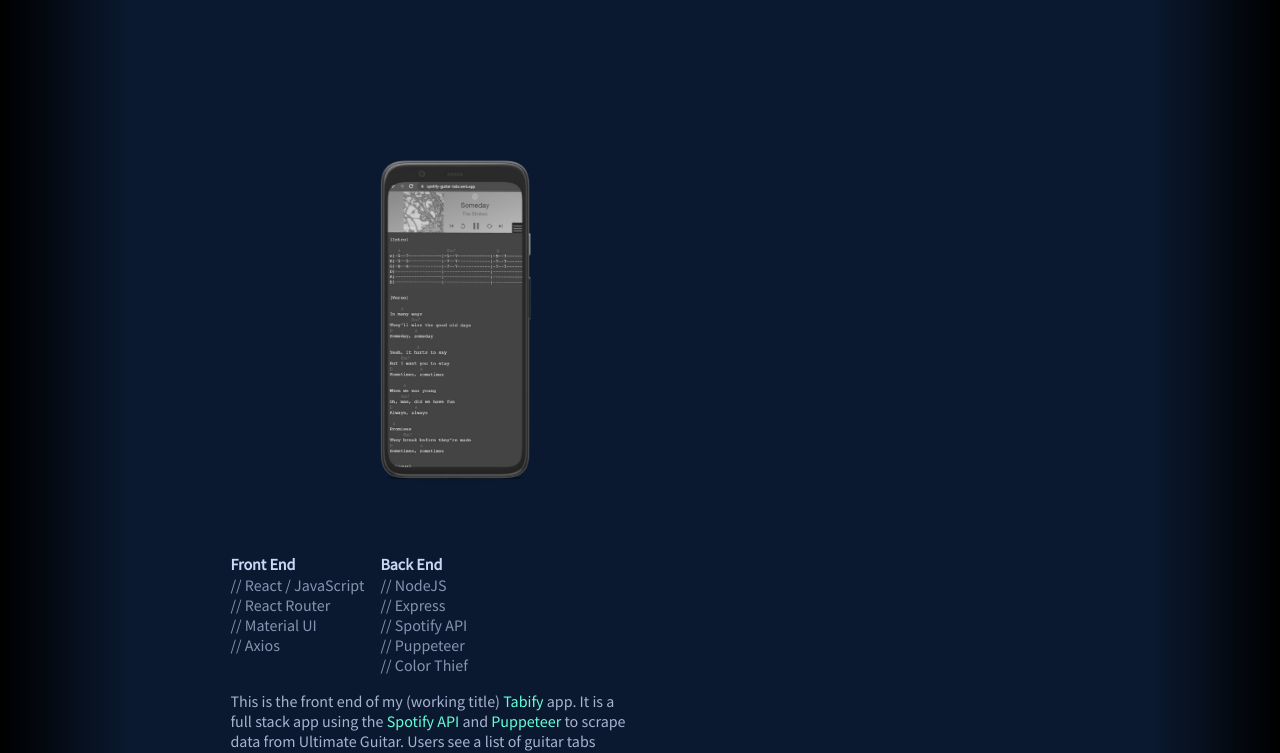
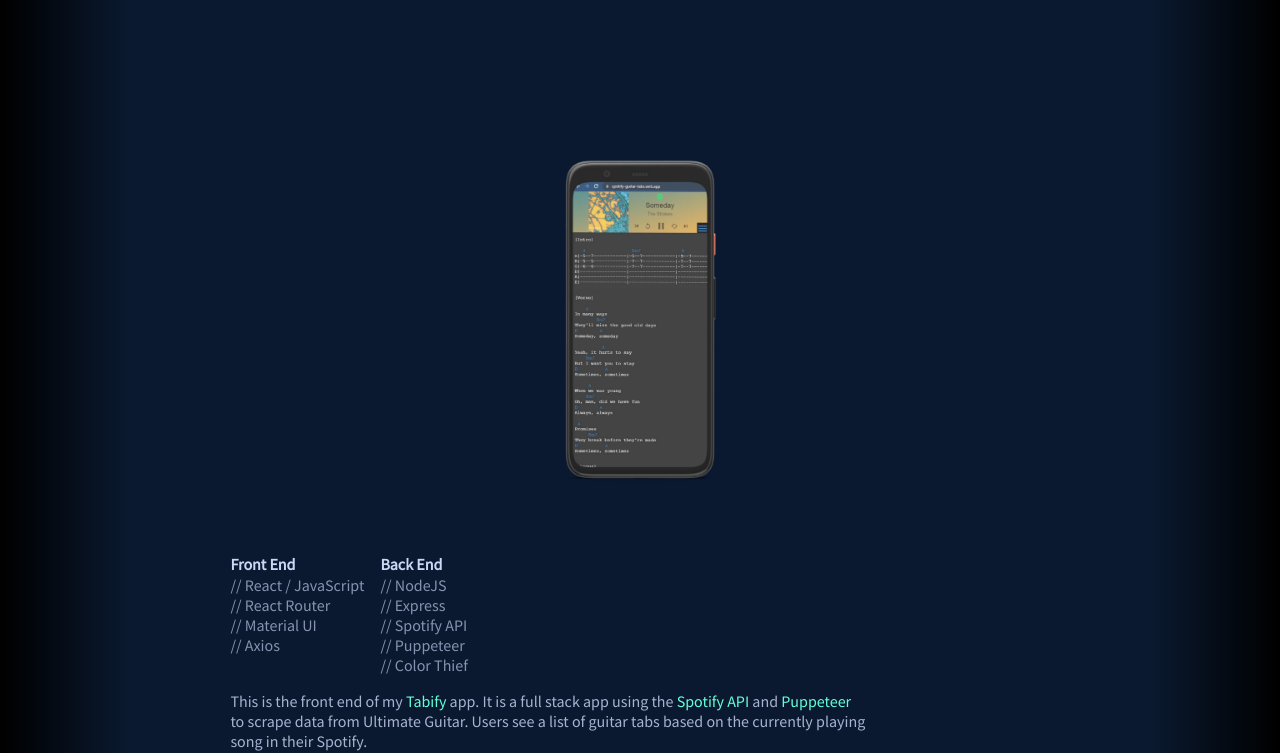
Before and after one commit to ianc1991/ianc1991.github.io, an Angular app: page /#/home in a window 1280 px wide. Shown: the part 1218-1971 px from the top of the page. Built offline with nearby package versions, Linux system fonts and the light colour scheme.

Commit message:
updated img links and descriptions

```diff
--- a/src/app/Components/home-page-min/home-page-min.component.html
+++ b/src/app/Components/home-page-min/home-page-min.component.html
@@ -1,10 +1,8 @@
 <div class="mainContainer">
-
     <div class="aboutMeContainer">
         <h4 class="greenText">Hello, there! My name is</h4>
         <div class="name">
             <h1 class="greetingTitle">Ian Christian.</h1>
-            <h2><span class="subHeading">I'm a web developer.</span></h2>
         </div>
         <p>
             <span class="greenText">Thanks for checking out my projects!</span>
@@ -23,7 +21,7 @@
                     <p>Featured Project</p>
                     <h2>Tabify</h2>
                 </span>
-                <a href="https://spotify-guitar-tabs.web.app/" target="_blank">
+                <a href="https://github.com/ianc1991/Spotify-Tabs" target="_blank">
                     <div class="imgContainer">
                         <img src="../../../assets/tabify-desktop.webp" alt="Tabify desktop">
                         <img src="../../../assets/tabify-mobile.webp" alt="Tabify mobile">
@@ -48,9 +46,8 @@
                 </div>
                 <div class="descriptionContainer">
                     <p>
-                        This is the front end of my (working title) <span class="greenText">Tabify</span> app. It is a full stack app using the <span class="greenText">Spotify API</span>
+                        This is the front end of my <span class="greenText">Tabify</span> app. It is a full stack app using the <span class="greenText">Spotify API</span>
                         and <span class="greenText">Puppeteer</span> to scrape data from Ultimate Guitar. Users see a list of guitar tabs based on the currently playing song in their Spotify.
-                        The front end is hosted on Firebase, while the back end is deployed through Heroku. Load times may be somewhat slow due to using the free tier of Heroku.
                     </p>
                 </div>
                 <div class="square gitHub">
@@ -62,14 +59,12 @@
                 </div>
             </div>
 
-
-
             <div class="movieDbCard card">
                 <span class="cardTitle">
                     <p>Featured Project</p>
                     <h2>MovieDB</h2>
                 </span>
-                <a href="https://moviedb-b069f.web.app/" target="_blank">
+                <a href="https://github.com/ianc1991/movie-db2-front-end-" target="_blank">
                     <div class="imgContainer">
                         <img src="../../../assets/MovieDB_Desktop.webp" alt="MovieDB desktop">
                         <img src="../../../assets/MovieDB_Mobile.webp" alt="MovieDB mobile">
@@ -95,9 +90,9 @@
                 </div>
                 <div class="descriptionContainer">
                     <p>
-                        A current work in progress <span class="greenText">MERN</span> stack project that gets data from the Mflix
+                        A <span class="greenText">MERN</span> stack project that gets data from the Mflix
                         <span class="greenText">MongoDB</span> database. A Node server on the back end handles database requests such as getting
-                        movie details and user authorization. JSON web tokens are used for user authorizaztion, while Bcrypt hashes and salts passwords
+                        movie details and user authorization. JSON web tokens are used for user authorization, while Bcrypt hashes and salts passwords
                         stored in the database. Registered users can leave comments on movie pages.
                     </p>
                 </div>
--- a/src/app/Components/home-page-min/home-page-min.component.scss
+++ b/src/app/Components/home-page-min/home-page-min.component.scss
@@ -145,7 +145,6 @@
 }
 
 .projectCards .card {
-
     color: #a8b2d1;
 
     & h2 {
@@ -184,7 +183,6 @@
     }
 
     & .descriptionContainer {
-        //background-color: #112240;
         width: auto;
         padding: 0px 25px 15px 0px;
     }
@@ -192,6 +190,7 @@
     & .descriptionContainer p {
         margin: 0;
         text-align: left;
+        width: 80%;
     }
 
 }
@@ -244,7 +243,7 @@
 
 .imgContainer {
     margin-top: .5rem;
-    text-align: left;
+    text-align: center;
     transition-duration: .5s;
     width: auto;
 
@@ -256,16 +255,6 @@
 
 .imgContainer img {
     width: 250px;
-    -webkit-filter: grayscale(100%);
-    filter: grayscale(100%);
-    transition-duration: .5s;
-
-    &:hover {
-        -webkit-filter: grayscale(0%);
-        filter: grayscale(0%);
-
-        transition-duration: .5s;
-    }
 }
 
 .textImageDivider {
```
